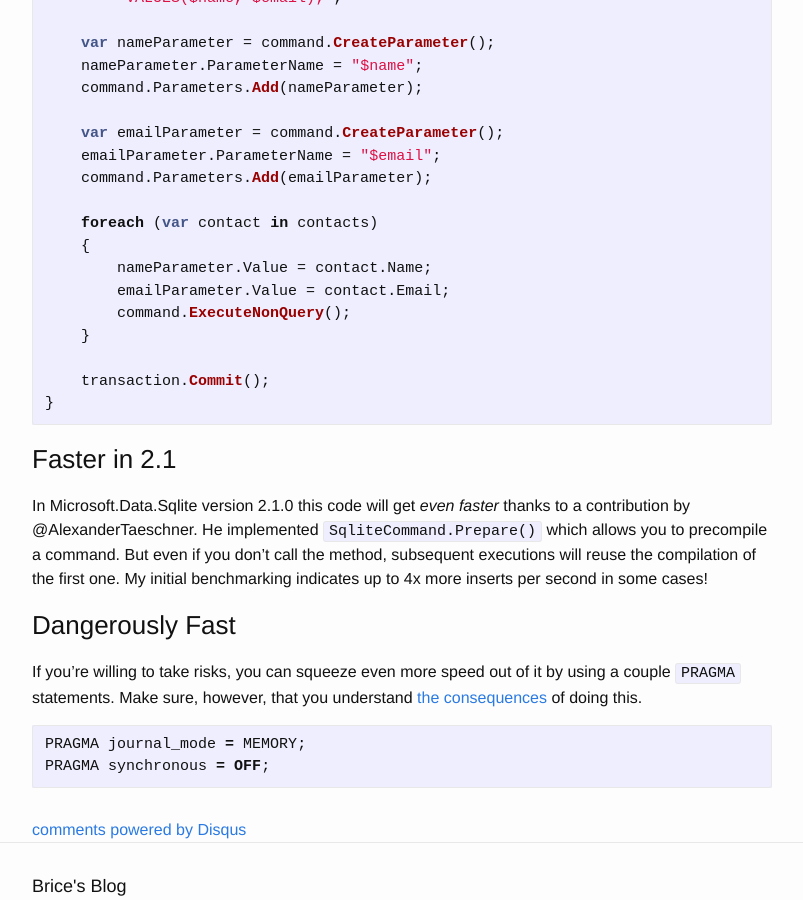
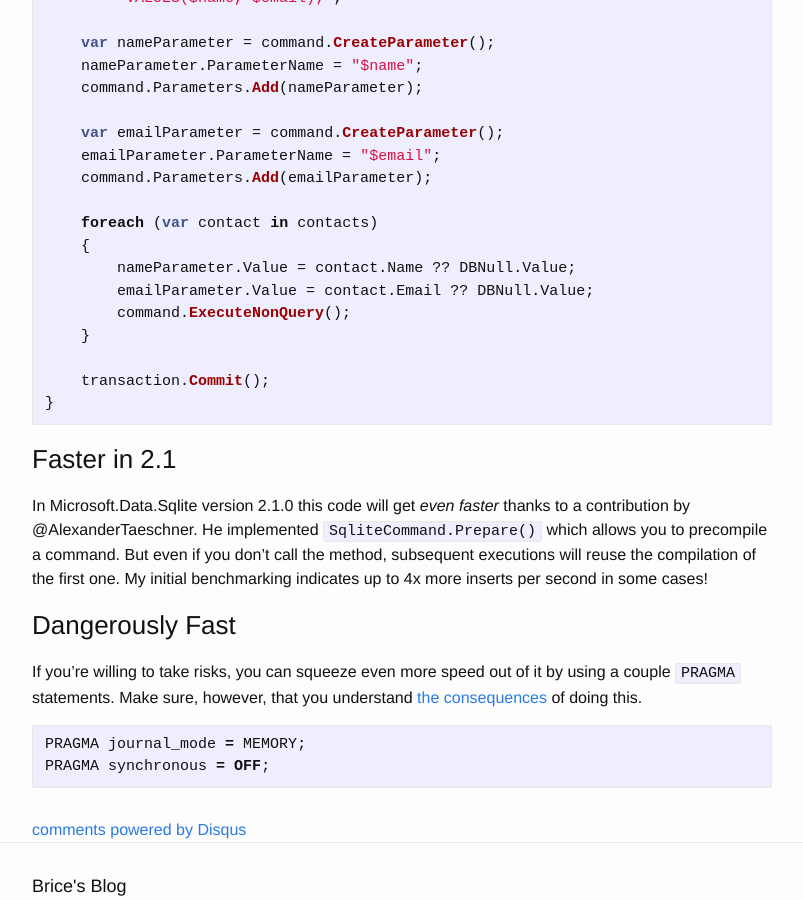
Before and after one commit to bricelam/bricelam.github.io, a Jekyll site: the page built from _posts/2017-07-20-sqlite-bulk-insert.md, in a window 1280 px wide and 900 px high, scrolled down 524 px. Shown: the whole window, without its empty margins (238-1041 px from the left). Built offline with Jekyll 4.4.1, drawn with Linux system fonts in a browser that asks for light colours; comment, search, counter and statistics services are not loaded.

Commit message:
Use DBNull

```diff
--- a/_posts/2017-07-20-sqlite-bulk-insert.md
+++ b/_posts/2017-07-20-sqlite-bulk-insert.md
@@ -30,8 +30,8 @@ using (var command = connection.CreateCommand())
 
     foreach (var contact in contacts)
     {
-        nameParameter.Value = contact.Name;
-        emailParameter.Value = contact.Email;
+        nameParameter.Value = contact.Name ?? DBNull.Value;
+        emailParameter.Value = contact.Email ?? DBNull.Value;
         command.ExecuteNonQuery();
     }
 
```
